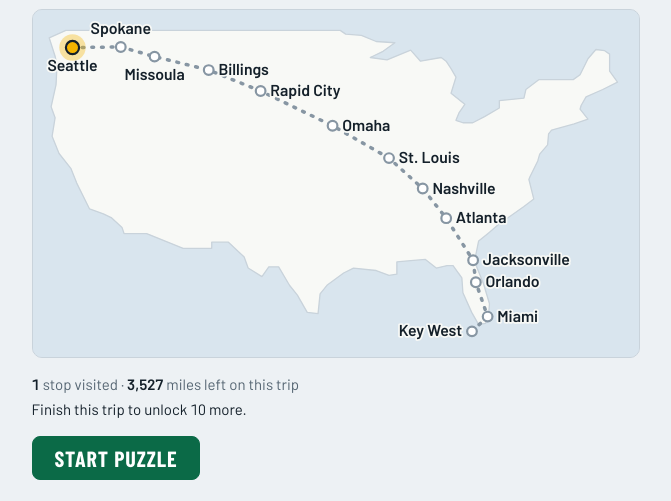
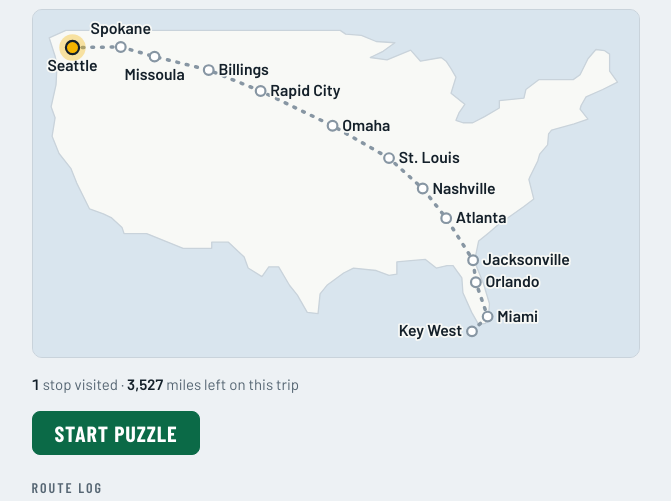
Before and after one commit to kaboatman85/Puzzle-roadtrip, a website: page index.html in a window 1280 px wide. Shown: the part 275-776 px from the top of the page, without its empty margins (304-975 px from the left). Drawn offline with nearby package versions, Linux system fonts and the light colour scheme.

Commit message:
Remove the unlock-teaser line from the landing screen

```diff
--- a/index.html
+++ b/index.html
@@ -168,7 +168,6 @@
 .tbar i { display: block; height: 100%; background: var(--road); }
 .tstat { font-size: 14px; font-weight: 600; font-variant-numeric: tabular-nums; }
 .tripcard.done .tstat { color: var(--road); }
-.teaser { display: block; margin-top: 4px; color: var(--ink); }
 
 @media (max-width: 420px) {
   h1 { font-size: 28px; }
@@ -550,8 +549,7 @@
       : '<div class="srow"><div><span class="slabel">Next stop</span><span class="scity">' + nx.n + ', ' + nx.s + '</span></div><div class="smi">' + fmt(nx.mi - miles) + '<small>MI</small></div></div>' +
         '<div class="srow"><div><span class="slabel">Destination</span><span class="scity">' + T.to + '</span></div><div class="smi">' + fmt(TOTAL - miles) + '<small>MI</small></div></div>';
     var stopsVisited = STOPS.filter(function (s) { return s.mi <= miles; }).length;
-    $('trip').innerHTML = '<b>' + stopsVisited + '</b> ' + (stopsVisited === 1 ? 'stop' : 'stops') + ' visited &middot; <b>' + fmt(TOTAL - miles) + '</b> miles left on this trip' +
-      (first ? '' : '<span class="teaser">Finish this trip to unlock ' + (TRIPS.length - 1) + ' more.</span>');
+    $('trip').innerHTML = '<b>' + stopsVisited + '</b> ' + (stopsVisited === 1 ? 'stop' : 'stops') + ' visited &middot; <b>' + fmt(TOTAL - miles) + '</b> miles left on this trip';
     var html = '';
     STOPS.forEach(function (s) {
       var hit = s.mi <= miles, isNext = nx && s === nx;
```
